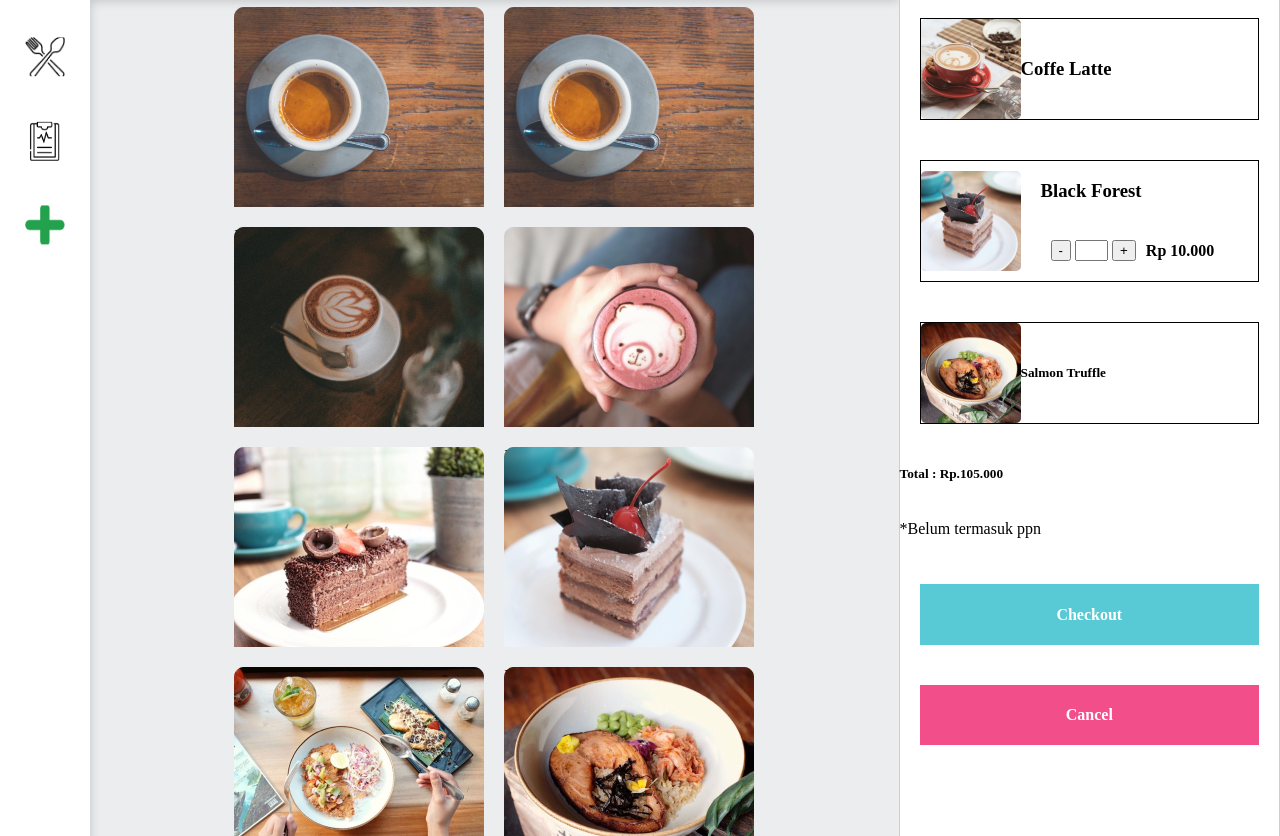
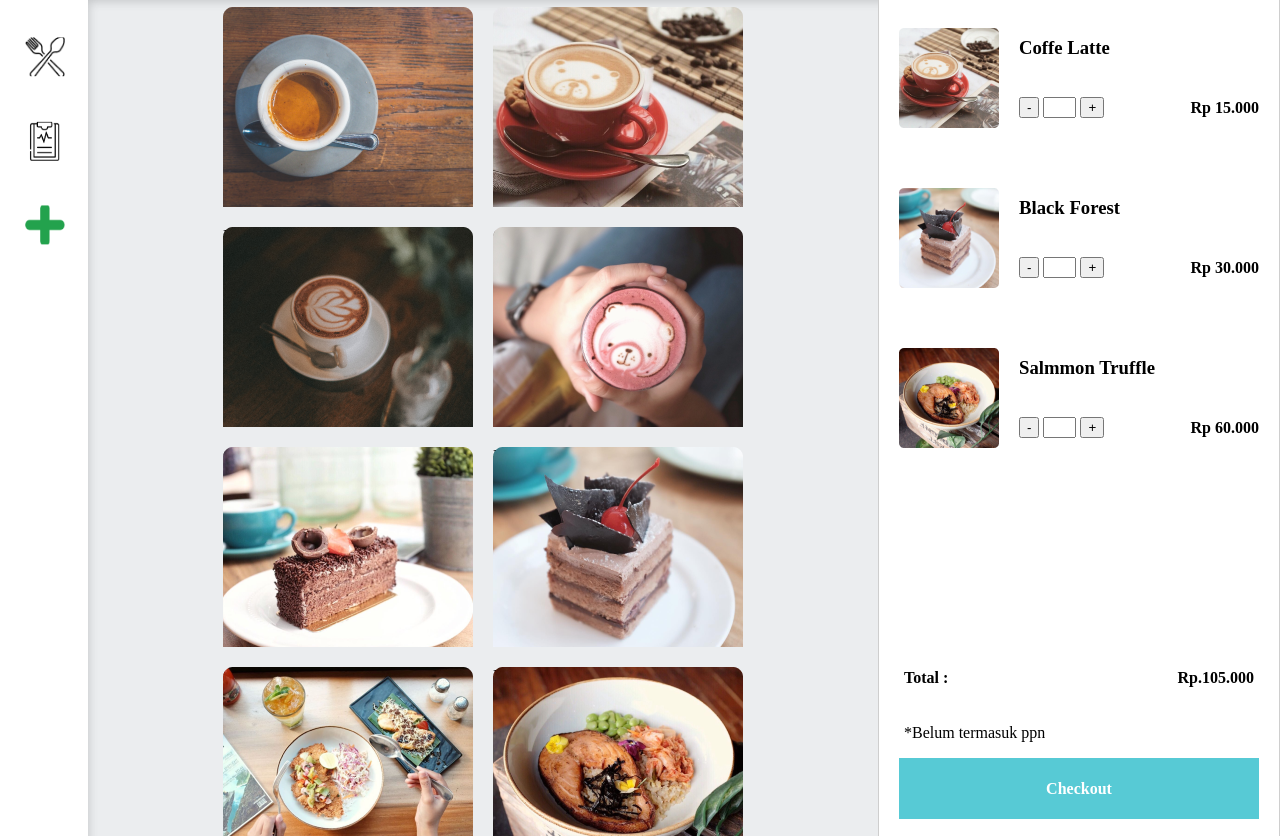
Before and after one commit to erlanggajatikusuma/project-alpha, a plain HTML site: page home-select/index.html in a window 1280 px wide. Shown: the part 103-939 px from the top of the page. Drawn offline with Linux system fonts and the light colour scheme.

Commit message:
revisi cart position 2

```diff
--- a/home-select/assets/style.css
+++ b/home-select/assets/style.css
@@ -98,7 +98,6 @@ main {
     flex-direction: row;
     align-items: center;
     margin: 20px;
-    border: 1px solid black;
 }
 
 .item-name {
@@ -106,25 +105,34 @@ main {
 }
 
 .add-item {
+    width: 240px;
     display: flex;
     flex-direction: row;
     align-items: center;
-}
-
-.add-btn {
-    margin: 10px;
+    justify-content: space-between;
 }
 
 
+.total {
+    display: flex;
+    margin-top: 170px;
+    padding: 0 25px 0;
+    justify-content: space-between;
+}
+
+.ppn {
+    margin-left: 25px;
+    padding: 0;
+}
 .checkout-btn {
-    margin: 30px 20px 20px;
+    margin: 0px 20px 20px;
     text-align: center;
     color: white;
     background: #57CAD5;
 }
 
 .cancel-btn {
-    margin: 20px;
+    margin: 0 20px 0;
     text-align: center;
     color: white;
     background: #F24F8A;
--- a/home-select/index.html
+++ b/home-select/index.html
@@ -45,7 +45,7 @@
                 <h4>Rp 10.000</h4>
             </div>
             <div class="menu-item">
-                <img src="assets/img/jeremy-ricketts-6ZnhM-xBpos-unsplash.png" alt="coffe latte">
+                <img src="assets/img/bear.png" alt="coffe latte">
                 <p>Coffe Latte</p>
                 <h4>Rp 15.000</h4>
             </div>
@@ -88,20 +88,24 @@
         </div>
 
         <div class="cart-list">
+
             <div class="cart-item">
                 <img src="assets/img/bear-select.png" alt="">
+                <div class="item-name">
                     <h3>Coffe Latte</h3>
-                <!-- <div class="add-item">
+                    <div class="add-item">
                         <div class="add-btn">
                             <button>-</button>
-                        <input type="text">
+                            <input type="text" size="1">
                             <button>+</button>
                         </div>
-                    <h3>Rp. 15.000</h3>
                         <div class="price">
+                            <h4>Rp 15.000</h4>
                         </div>
-                </div>        -->
                     </div>
+                </div>
+            </div>
+
             <div class="cart-item">
                 <img src="assets/img/blackforest -item.png" alt="">
                 <div class="item-name">
@@ -112,18 +116,39 @@
                             <input type="text" size="1">
                             <button>+</button>
                         </div>
-                        <h4>Rp 10.000</h4>
                         <div class="price">
+                            <h4>Rp 30.000</h4>
                         </div>
                     </div>
                 </div>
             </div>
+
             <div class="cart-item">
                 <img src="assets/img/salmon -item.png" alt="">
-                <h5>Salmon Truffle</h5>
+                <div class="item-name">
+                    <h3>Salmmon Truffle</h3>
+                    <div class="add-item">
+                        <div class="add-btn">
+                            <button>-</button>
+                            <input type="text" size="1">
+                            <button>+</button>
                         </div>
-            <h5>Total : Rp.105.000</h5>
+                        <div class="price">
+                            <h4>Rp 60.000</h4>
+                        </div>
+                    </div>
+                </div>
+            </div>
+
+            <div class="total">
+                <h4>Total : </h4>
+                <h4>Rp.105.000</h4>
+            </div>
+
+            <div class="ppn">
                 <p>*Belum termasuk ppn</p>
+            </div>
+
             <div class="checkout-btn">
                 <h4>Checkout</h4>
             </div>
```
Lines whose indentation alone changed are shown as unchanged.
